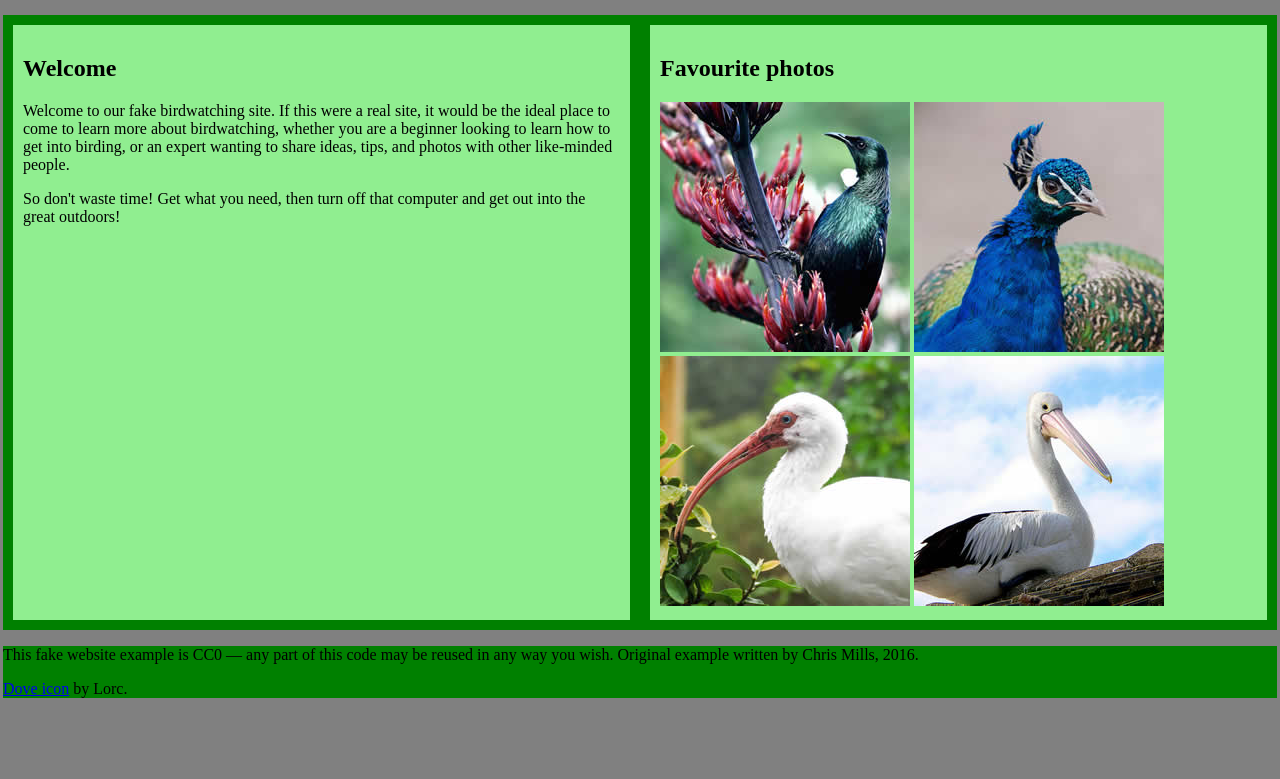
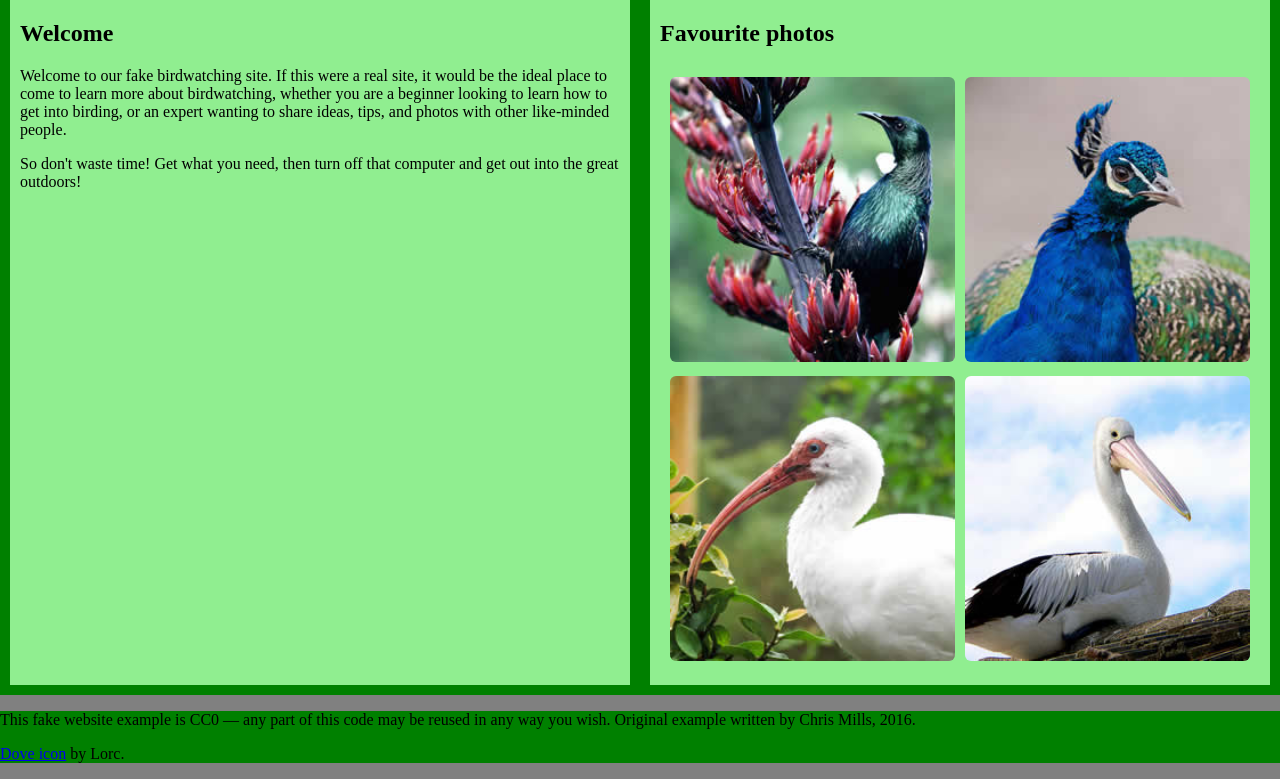
Before and after one commit to Jay-Rudel/CS408-4.2-Lab, a website: page index.html in a window 1280 px wide. Shown: the part 159-938 px from the top of the page. Before the commit the page ends 876 px from the top, so only its background shows below. Drawn offline with Linux system fonts and the light colour scheme.

Commit message:
most styling done

```diff
--- a/css/style.css
+++ b/css/style.css
@@ -1,8 +1,8 @@
 body {
     background-color: grey;
-    /* position: absolute; */
-    padding: 1px;
-    margin: 2px;
+    margin: 0px;
+    min-width: 400px;
+    margin-top: -2.5%;
 }
 
 .logo {
@@ -26,8 +26,16 @@ body {
 }
 
 .favoritePhotos {
-    /* background-color: lightgreen; */
-    /* float: right; */
+    padding: 10px;
+    display: grid;
+    grid-template-columns: repeat(2, 1fr);
+    gap: 10px;
+}
+
+.favoritePhotos img {
+    width: 100%;
+    height: auto;
+    border-radius: 6px;
 }
 
 .individualImg {
@@ -45,6 +53,7 @@ body {
     text-align: center;
     margin: 0px;
     padding: 0px;
+    width: auto;
 }
 
 .divBar a {
```
